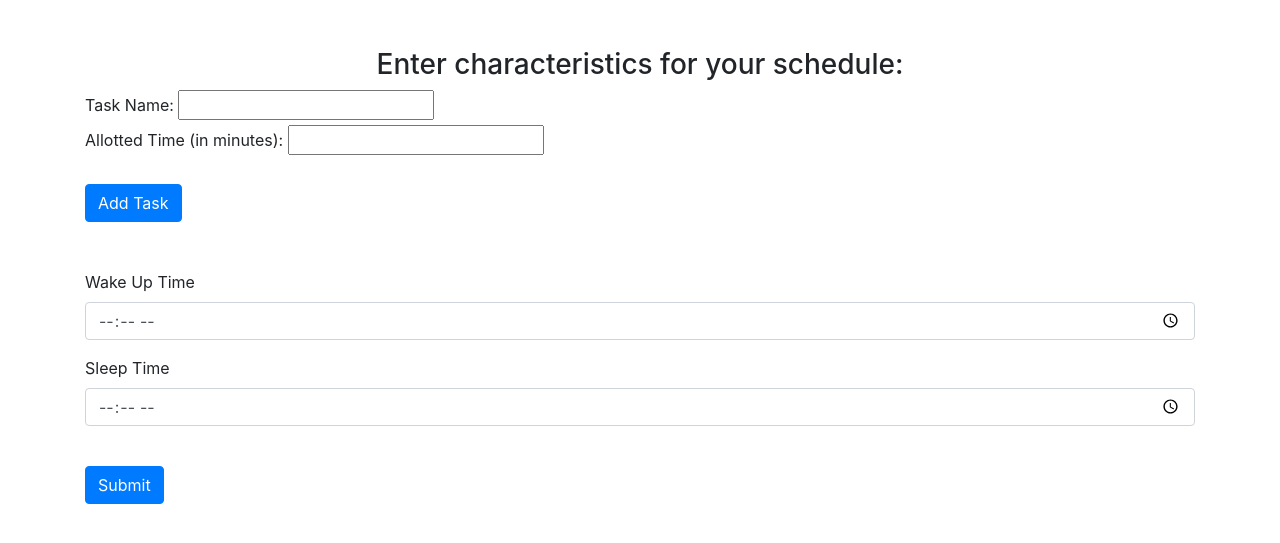
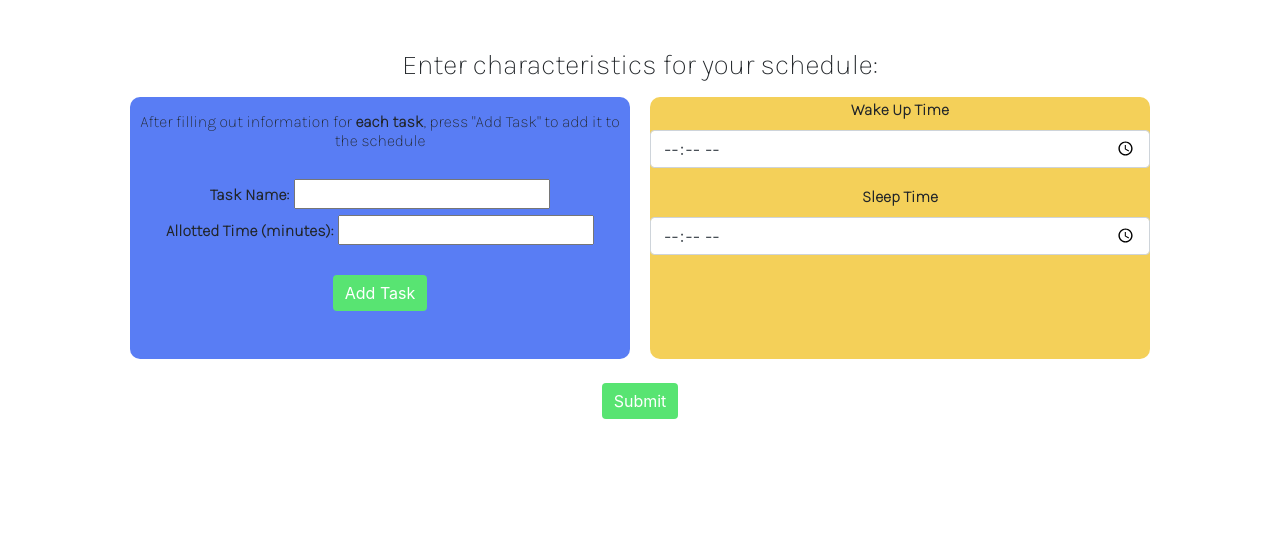
Before and after one commit to shriya-upadhyay/schedify, a Flask app: page / in a window 1280 px wide. Shown: the part 56-599 px from the top of the page. Run offline with Flask 3, Linux system fonts and the light colour scheme; some libraries are stand-ins or nearby versions.

Commit message:
edited html/css of home page

```diff
--- a/main.py
+++ b/main.py
@@ -11,4 +11,4 @@ app = create_app()
 
 
 if __name__ == '__main__':
-    app.run()
+    app.run(port=5001)
--- /dev/null
+++ b/website/static/home.css
@@ -0,0 +1,69 @@
+@import url('https://fonts.googleapis.com/css2?family=Karla:wght@200&display=swap');
+
+body
+{
+    background-color: white;
+}
+
+h3
+{
+    font-family: 'Karla', sans-serif;
+    margin-bottom: 15px;
+}
+h6
+{
+    font-family: 'Karla', sans-serif;
+    margin-top: 15px;
+}
+label
+{
+    font-family: 'Karla', sans-serif;
+    font-weight: bolder;
+}
+
+
+#taskTimes
+{
+    display:flex;
+    justify-content: center;
+}
+#tasks
+{
+    background-color: #597DF4;
+    width: 500px;
+    margin: 0 10px;
+    text-align: center;
+    border-radius: 10px;
+
+}
+
+#times
+{
+    background-color: #F4D059;
+    width: 500px;
+    margin: 0 10px;
+    border-radius: 10px;
+    text-align: center;
+    align-items: center;
+
+}
+
+.btn.btn-primary {
+
+    background-color: #58E472;
+    border: none;
+    border-color: #58E472;
+
+}
+
+#submitButton
+{
+display: flex;
+  justify-content: center;
+  align-items: center;
+}
+
+#taskN
+{
+    margin-top: 25px;
+}
--- a/website/templates/base.html
+++ b/website/templates/base.html
@@ -14,7 +14,7 @@
       href="https://stackpath.bootstrapcdn.com/font-awesome/4.7.0/css/font-awesome.min.css"
       crossorigin="anonymous"
     />
-
+    {% block css%} {% endblock %}
     <title>{% block title %}Home{% endblock %}</title>
   </head>
   <body>
--- a/website/templates/home.html
+++ b/website/templates/home.html
@@ -1,33 +1,38 @@
 {% extends "base.html" %} {% block title %}Home{% endblock %}
-
-{% block content
-%}
+{% block css%}
+  <link rel="stylesheet" href="/static/home.css">
+{% endblock %}
+{% block content%}
 
 <br />
 <br />
 
 
 <h3 align="center">Enter characteristics for your schedule: </h3>
-
+<div id = "taskTimes">
+<div id = "tasks">
+ <h6> After filling out information for <b>each task</b>, press "Add Task" to add it to the schedule </h6>
 <form id="taskForm" method="POST">
 
 <div>
-  <label for="taskName">Task Name:</label>
+  <label for="taskName" id = "taskN">Task Name:    </label>
   <input type="text" id="taskName" name="taskName" required>
 </div>
 <div>
-  <label for="allottedTime">Allotted Time (in minutes):</label>
+  <label for="allottedTime">Allotted Time (minutes):</label>
   <input type="number" id="allottedTime" name="allottedTime" required>
 </div>
 <br />
 
-<button type="submit"  class="btn btn-primary">Add Task</button>
+<button type="submit"  class="btn btn-primary" id = "addTaskButton">Add Task</button>
 
 </form>
 
 <br />
 <br />
+</div>
 
+<div id = "times">
 
 <form id="dataForm" method="POST">
     <div class="form-group">
@@ -50,7 +55,8 @@
           placeholder="Enter time"
         />
     </div>
-
+  </div>
+</div>
     <!--
     <div class="form-group">
         <label for="task1">Task # 1</label>
@@ -76,7 +82,10 @@
 
     -->
         <br />
+
+        <div class id = "submitButton">
     <button type="submit" class="btn btn-primary">Submit</button>
+  </div>
   </form>
 
 
```
